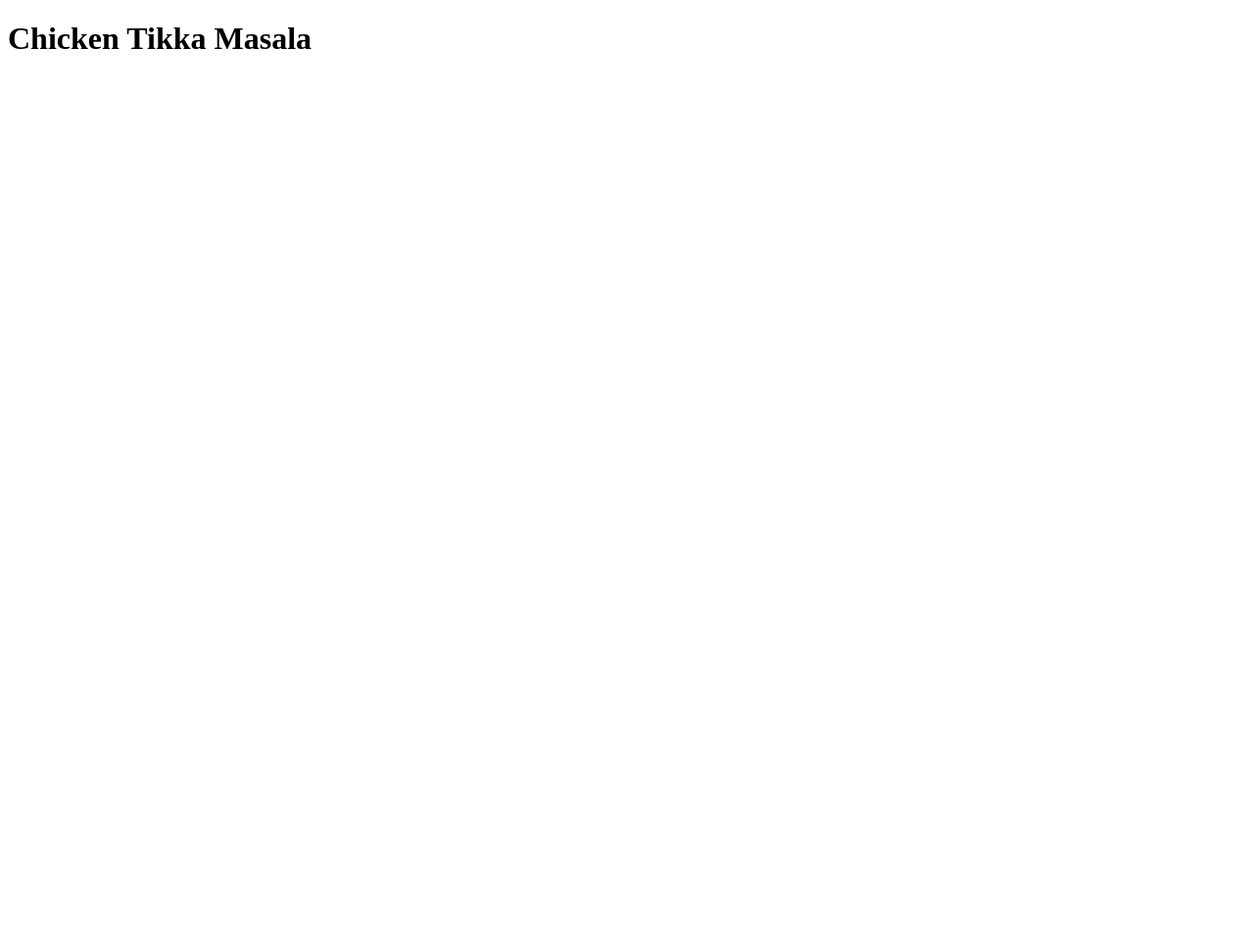
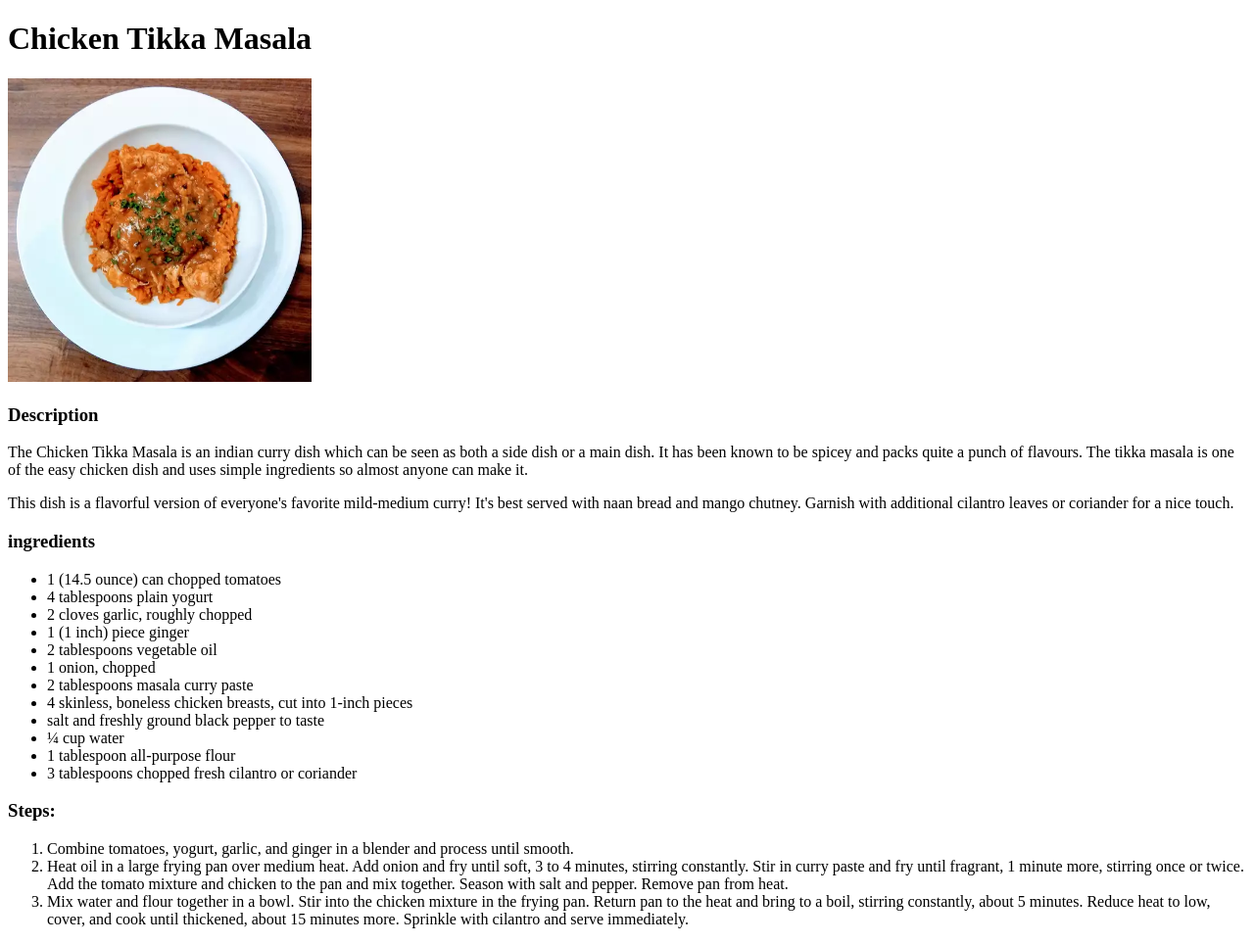
Before and after one commit to Akamen99/odin-recipes, a plain HTML site: page recipes/chicken-tikka-masala.html in a window 1280 px wide. Shown: the whole page at 98% size. Before the commit the page ends 800 px from the top, so only its background shows below. Drawn offline with Linux system fonts and the light colour scheme.

Commit message:
recipe link location fixed and recipe page contents added

```diff
--- a/recipes/chicken-tikka-masala.html
+++ b/recipes/chicken-tikka-masala.html
@@ -3,12 +3,44 @@
 
 <head>
     <meta charset="UTF-8">
-    <title>Chicken Tikka Masala</title>
+    <title>Recipes|Chicken Tikka Masala</title>
 </head>
 
 <body>
     <h1>Chicken Tikka Masala</h1>
+
+    <img src="../images/tikka-masala.jpg" height="310" width="310" alt="recipe image">
+
+    <h3>Description</h3>
+
+    <p>The Chicken Tikka Masala is an indian curry dish which can be seen as both a side dish or a main dish. It has been known to be spicey and packs quite a punch of flavours. The tikka masala is one of the easy chicken dish and uses simple ingredients so almost anyone can make it.</p>
+
+    <p>This dish is a flavorful version of everyone's favorite mild-medium curry! It's best served with naan bread and mango chutney. Garnish with additional cilantro leaves or coriander for a nice touch.</p>
+
+    <h3>ingredients</h3>
+
+    <ul>
+        <li>1 (14.5 ounce) can chopped tomatoes</li>
+        <li>4 tablespoons plain yogurt</li>
+        <li>2 cloves garlic, roughly chopped</li>
+        <li>1 (1 inch) piece ginger</li>
+        <li>2 tablespoons vegetable oil</li>
+        <li>1 onion, chopped</li>
+        <li>2 tablespoons masala curry paste</li>
+        <li>4 skinless, boneless chicken breasts, cut into 1-inch pieces</li>
+        <li>salt and freshly ground black pepper to taste</li>
+        <li>¼ cup water</li>
+        <li>1 tablespoon all-purpose flour</li>
+        <li>3 tablespoons chopped fresh cilantro or coriander</li>
+    </ul>
+
+    <h3>Steps:</h3>
+
+    <ol>
+        <li>Combine tomatoes, yogurt, garlic, and ginger in a blender and process until smooth.</li>
+        <li>Heat oil in a large frying pan over medium heat. Add onion and fry until soft, 3 to 4 minutes, stirring constantly. Stir in curry paste and fry until fragrant, 1 minute more, stirring once or twice. Add the tomato mixture and chicken to the pan and mix together. Season with salt and pepper. Remove pan from heat.</li>
+        <li>Mix water and flour together in a bowl. Stir into the chicken mixture in the frying pan. Return pan to the heat and bring to a boil, stirring constantly, about 5 minutes. Reduce heat to low, cover, and cook until thickened, about 15 minutes more. Sprinkle with cilantro and serve immediately.</li>
+    </ol>
 </body>
 
-
 </html>
```
Also changed, not shown: index.html (+1 -1 lines), images/tikka-masala.jpg (renamed from recipes/recipe-image.jpg), recipes/butter-chicken.html (added).
